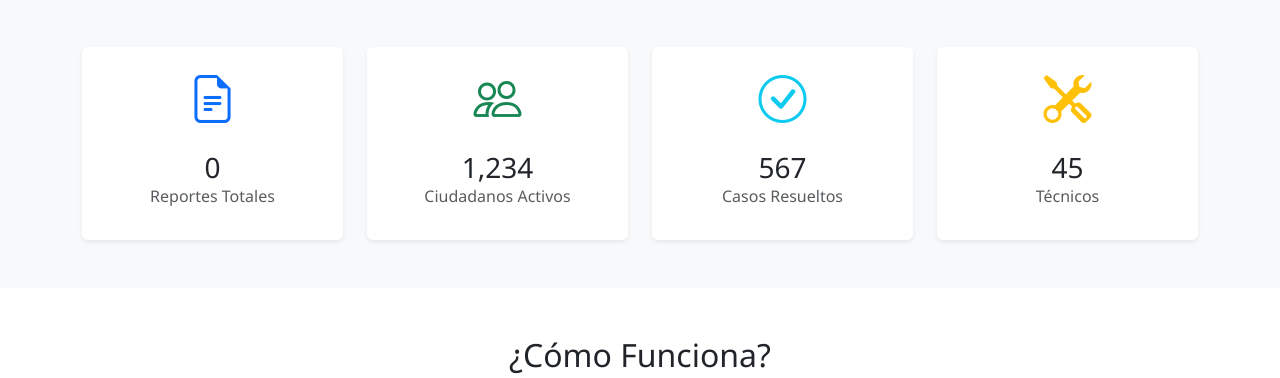
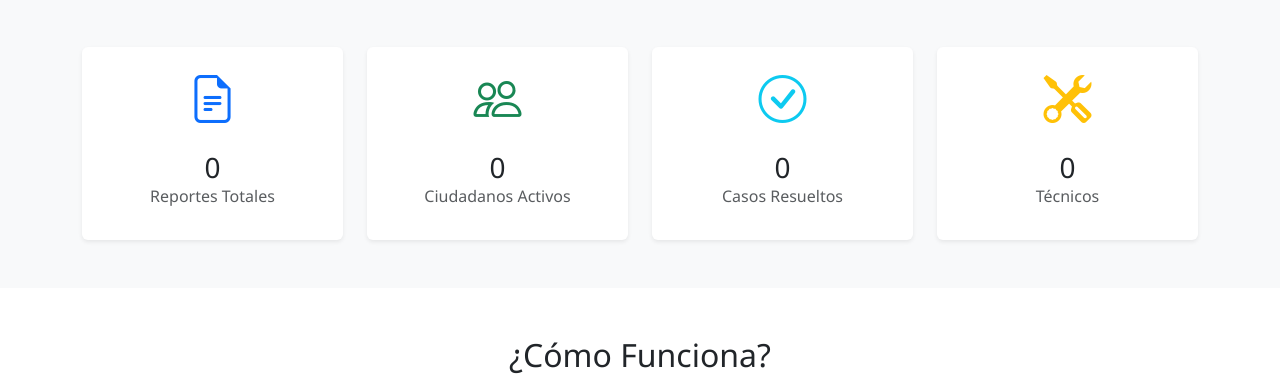
Before and after one commit to ney1x/monitoreo-calles-baq, a Django app: page / in a window 1280 px wide. Shown: the part 512-890 px from the top of the page. Run offline with Django 5.2, Linux system fonts and the light colour scheme; data that the repository does not hold is empty; some libraries are stand-ins or nearby versions.

Commit message:
datos realeshomepage

```diff
--- a/apps/usuarios/views.py
+++ b/apps/usuarios/views.py
@@ -105,8 +105,15 @@ def home(request):
 
     # SE Mostrar landing page para usuarios no autenticados
     reportes_count = Reporte.objects.count()
+    ciudadanos_count = Usuario.objects.filter(rol__nombre='Ciudadano').count()
+    casos_resueltos = Reporte.objects.filter(estado__nombre='Resuelto').count()
+    tecnicos_count = Usuario.objects.filter(rol__nombre='Técnico').count()
+
     return render(request, 'home.html', {
-        'reportes_count': reportes_count
+        'reportes_count': reportes_count,
+        'ciudadanos_count': ciudadanos_count,
+        'casos_resueltos': casos_resueltos,
+        'tecnicos_count': tecnicos_count,
     })
 
 
--- a/templates/home.html
+++ b/templates/home.html
@@ -49,7 +49,7 @@
                 <div class="card border-0 shadow-sm">
                     <div class="card-body">
                         <i class="bi bi-people text-success" style="font-size: 3rem;"></i>
-                        <h3 class="mt-3 mb-0">1,234</h3>
+                        <h3 class="mt-3 mb-0">{{ ciudadanos_count }}</h3>
                         <p class="text-muted">Ciudadanos Activos</p>
                     </div>
                 </div>
@@ -58,7 +58,7 @@
                 <div class="card border-0 shadow-sm">
                     <div class="card-body">
                         <i class="bi bi-check-circle text-info" style="font-size: 3rem;"></i>
-                        <h3 class="mt-3 mb-0">567</h3>
+                        <h3 class="mt-3 mb-0">{{ casos_resueltos }}</h3>
                         <p class="text-muted">Casos Resueltos</p>
                     </div>
                 </div>
@@ -67,7 +67,7 @@
                 <div class="card border-0 shadow-sm">
                     <div class="card-body">
                         <i class="bi bi-tools text-warning" style="font-size: 3rem;"></i>
-                        <h3 class="mt-3 mb-0">45</h3>
+                        <h3 class="mt-3 mb-0">{{ tecnicos_count }}</h3>
                         <p class="text-muted">Técnicos</p>
                     </div>
                 </div>
```
